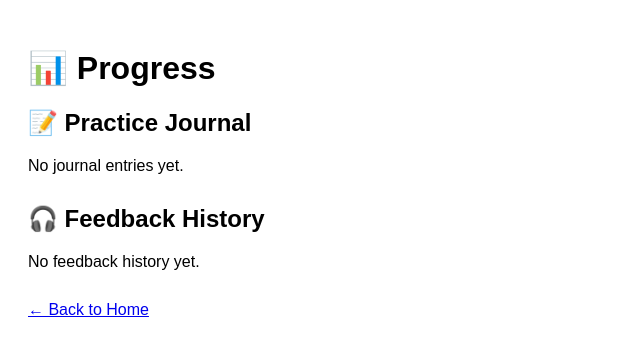
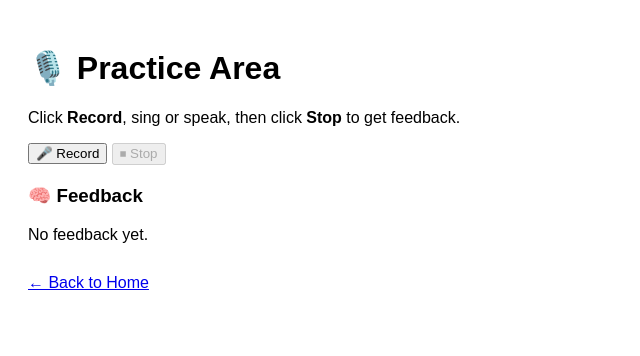
Before and after one commit to EranZ2025/VocalMaster, a Next.js app: page /progress in a window 1280 px wide. Shown: the top 356 px of the page, without its empty margins (0-640 px from the left). Built offline with nearby package versions, Linux system fonts and the light colour scheme.

Commit message:
Update progress.js

```diff
--- a/pages/progress.js
+++ b/pages/progress.js
@@ -1,57 +1,94 @@
-// pages/progress.js
+import { useState, useRef } from 'react';
+import Link from 'next/link';
 
-import Link from 'next/link';
-import { useState, useEffect } from 'react';
+export default function Practice() {
+  const [recording, setRecording] = useState(false);
+  const [audioURL, setAudioURL] = useState('');
+  const [feedback, setFeedback] = useState('');
+  const mediaRecorderRef = useRef(null);
+  const audioChunksRef = useRef([]);
 
-export default function Progress() {
-  const [journalEntries, setJournalEntries] = useState([]);
-  const [feedbacks, setFeedbacks] = useState([]);
+  const isIOS = () => {
+    if (typeof window === 'undefined') return false;
+    return /iPad|iPhone|iPod/.test(navigator.userAgent) && !window.MSStream;
+  };
 
-  useEffect(() => {
-    // Load saved journal entries from localStorage
-    const savedJournal = JSON.parse(localStorage.getItem('vocal_journal')) || [];
-    const savedFeedback = JSON.parse(localStorage.getItem('vocal_feedbacks')) || [];
-    setJournalEntries(savedJournal);
-    setFeedbacks(savedFeedback);
-  }, []);
+  const startRecording = async () => {
+    setFeedback('');
+    setAudioURL('');
+    setRecording(true);
+
+    const stream = await navigator.mediaDevices.getUserMedia({ audio: true });
+
+    const mimeType = isIOS() ? 'audio/mp4' : 'audio/webm';
+    const options = { mimeType };
+
+    const mediaRecorder = new MediaRecorder(stream, options);
+    audioChunksRef.current = [];
+
+    mediaRecorder.ondataavailable = (event) => {
+      if (event.data.size > 0) {
+        audioChunksRef.current.push(event.data);
+      }
+    };
+
+    mediaRecorder.onstop = async () => {
+      const blob = new Blob(audioChunksRef.current, { type: mimeType });
+      const url = URL.createObjectURL(blob);
+      setAudioURL(url);
+
+      const formData = new FormData();
+      formData.append('audio', blob, `recording.${mimeType.split('/')[1]}`);
+
+      try {
+        const res = await fetch('/api/transcribe-feedback', {
+          method: 'POST',
+          body: formData,
+        });
+        const data = await res.json();
+        setFeedback(data.feedback);
+
+        // ✅ Save feedback in localStorage
+        const existing = JSON.parse(localStorage.getItem('vocal_feedbacks') || '[]');
+        existing.push({ date: new Date().toLocaleString(), feedback: data.feedback });
+        localStorage.setItem('vocal_feedbacks', JSON.stringify(existing));
+
+      } catch (err) {
+        setFeedback('Error getting feedback.');
+        console.error(err);
+      }
+    };
+
+    mediaRecorder.start();
+    mediaRecorderRef.current = mediaRecorder;
+  };
+
+  const stopRecording = () => {
+    setRecording(false);
+    mediaRecorderRef.current.stop();
+  };
 
   return (
     <div style={{ padding: '20px', fontFamily: 'Arial' }}>
-      <h1>📊 Progress</h1>
+      <h1>🎙️ Practice Area</h1>
+      <p>Click <strong>Record</strong>, sing or speak, then click <strong>Stop</strong> to get feedback.</p>
 
-      <section>
-        <h2>📝 Practice Journal</h2>
-        {journalEntries.length === 0 ? (
-          <p>No journal entries yet.</p>
-        ) : (
-          <ul>
-            {journalEntries.map((entry, index) => (
-              <li key={index}>
-                <strong>{entry.date}</strong>: {entry.text}
-              </li>
-            ))}
-          </ul>
-        )}
-      </section>
+      <button onClick={startRecording} disabled={recording}>🎤 Record</button>{' '}
+      <button onClick={stopRecording} disabled={!recording}>⏹ Stop</button>
 
-      <section style={{ marginTop: '30px' }}>
-        <h2>🎧 Feedback History</h2>
-        {feedbacks.length === 0 ? (
-          <p>No feedback history yet.</p>
-        ) : (
-          <ul>
-            {feedbacks.map((item, index) => (
-              <li key={index}>
-                <strong>{item.date}</strong>: {item.feedback}
-              </li>
-            ))}
-          </ul>
-        )}
-      </section>
+      {audioURL && (
+        <div>
+          <h3>▶️ Playback</h3>
+          <audio controls src={audioURL} />
+        </div>
+      )}
 
-      <p style={{ marginTop: '30px' }}>
-        <Link href="/">← Back to Home</Link>
-      </p>
+      <div style={{ marginTop: '20px' }}>
+        <h3>🧠 Feedback</h3>
+        <p>{feedback || 'No feedback yet.'}</p>
+      </div>
+
+      <p style={{ marginTop: '30px' }}><Link href="/">← Back to Home</Link></p>
     </div>
   );
 }
```
